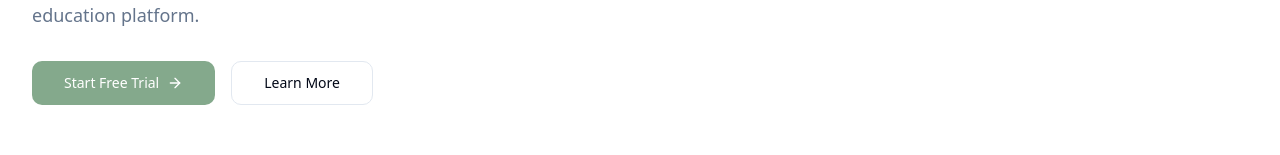
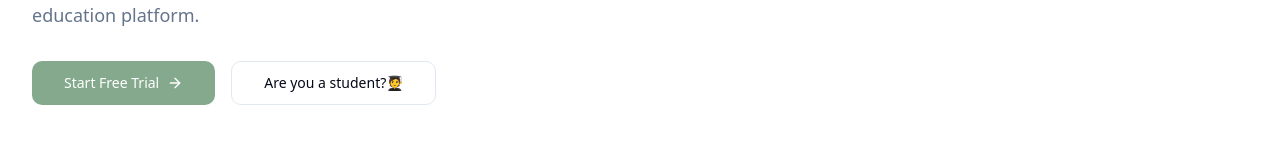
Before and after one commit to anshul-jain-devx108/LearnSphere---AI-Powered-Educational-Platform-, a React (Vite) app: page / in a window 1280 px wide. Shown: the part 428-583 px from the top of the page. Built offline with nearby package versions, Linux system fonts and the light colour scheme; no server answers.

Commit message:
Update Landing.tsx

```diff
--- a/src/pages/Landing.tsx
+++ b/src/pages/Landing.tsx
@@ -171,7 +171,7 @@ export const Landing = () => {
                 </Button> */}
                 <Button size="lg" variant="outline" asChild>
   <a href="https://learn-sphere-student.vercel.app/" target="_blank" rel="noopener noreferrer">
-    Learn More
+    Are you a student?🧑‍🎓
   </a>
 </Button>
 
```
